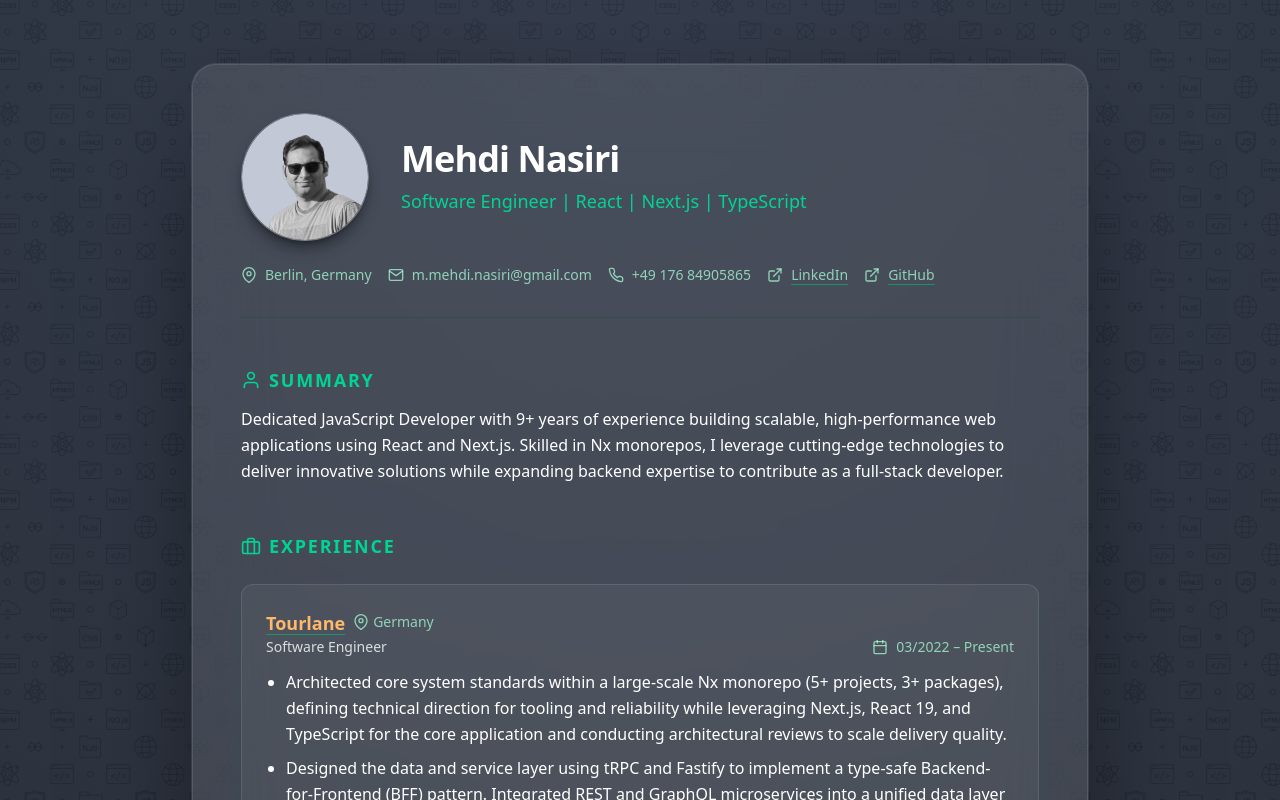
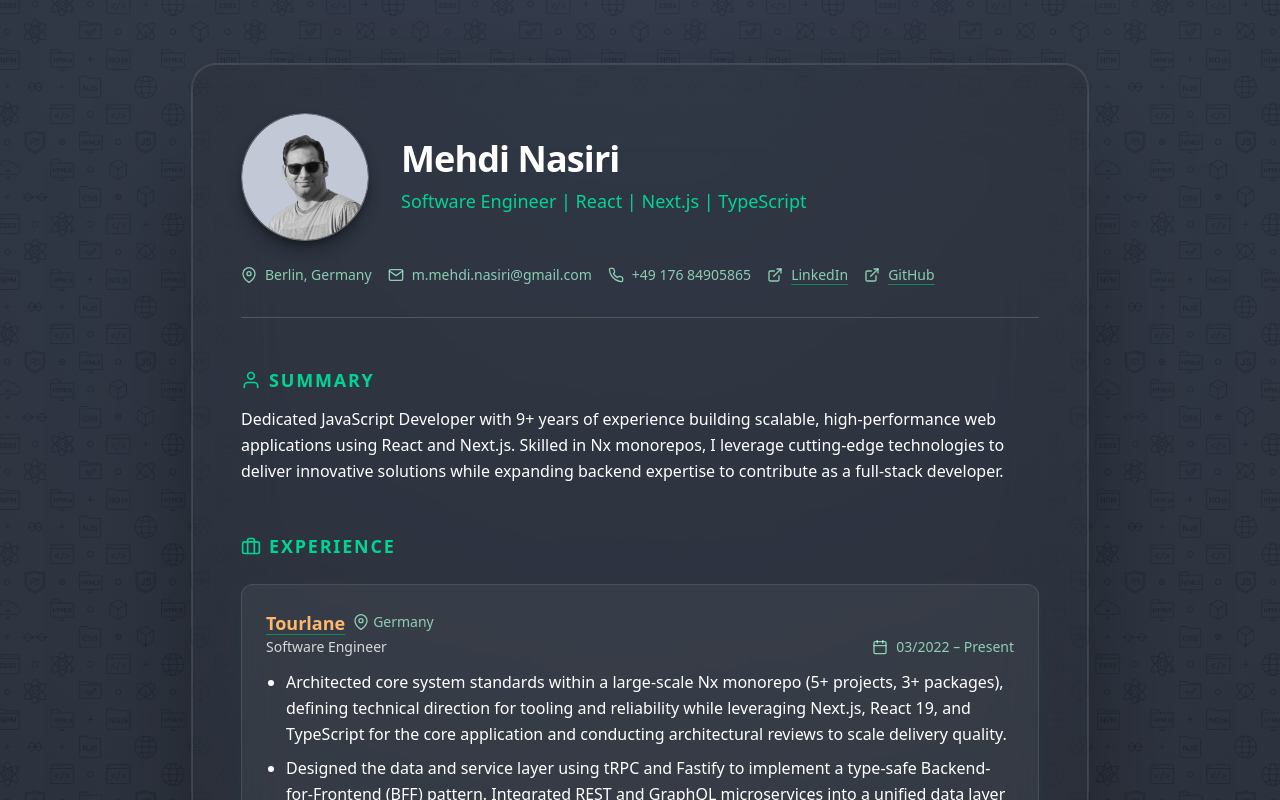
Before and after one commit to mmehdinasiri/Resume, a Next.js app: page / in a window 1280 px wide. Shown: the top 800 px of the page. Built offline with nearby package versions, Linux system fonts and the light colour scheme.

Commit message:
chore: update the bg color

```diff
--- a/src/app/page.tsx
+++ b/src/app/page.tsx
@@ -11,7 +11,7 @@ const basePath = process.env.NEXT_PUBLIC_BASE_PATH ?? "";
 export default function Home() {
   return (
     <main className="resume-page">
-      <div className="mx-auto grid w-full max-w-4xl gap-12 rounded-3xl border border-white/10 bg-white/10 p-8 shadow-[0_40px_120px_-40px_rgba(0,0,0,0.8)] ring-1 ring-white/10 backdrop-blur-2xl sm:p-12">
+      <div className="mx-auto grid w-full max-w-4xl gap-12 rounded-3xl border border-white/10 bg-[#222222]/10 p-8 shadow-[0_40px_140px_-60px_rgba(0,0,0,0.85)] ring-1 ring-white/10 backdrop-blur-2xl sm:p-12">
         <Header
           data={{ ...resumeData, photo: `${basePath}${resumeData.photo}` }}
         />
--- a/src/components/resume/Header.tsx
+++ b/src/components/resume/Header.tsx
@@ -1,11 +1,6 @@
 import Image from "next/image";
 import Link from "next/link";
-import {
-  FiExternalLink,
-  FiMail,
-  FiMapPin,
-  FiPhone,
-} from "react-icons/fi";
+import { FiExternalLink, FiMail, FiMapPin, FiPhone } from "react-icons/fi";
 import type { ResumeData } from "@/data/resume";
 
 type HeaderProps = {
@@ -19,7 +14,7 @@ export function Header({ data }: HeaderProps) {
   const { name, title, location, email, phone, links, photo } = data;
 
   return (
-    <header className="flex flex-col gap-6 border-b border-emerald-900/30 pb-8 text-emerald-50">
+    <header className="flex flex-col gap-6 border-b border-gray-200/20 pb-8 text-emerald-50">
       <div className="flex flex-col gap-4 sm:flex-row sm:items-center sm:gap-8">
         <div className="relative h-28 w-28 overflow-hidden rounded-full border border-white/30 shadow-lg shadow-black/40 sm:h-32 sm:w-32">
           <Image
```
